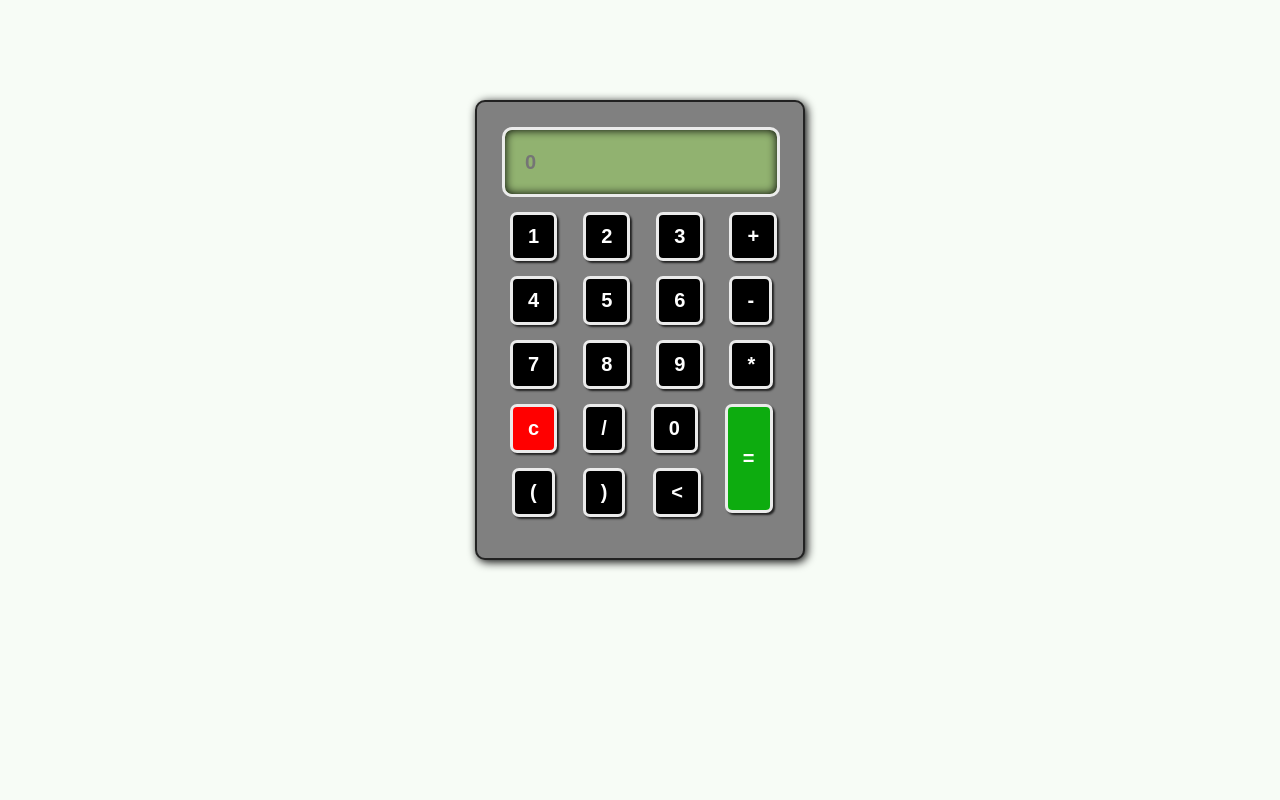
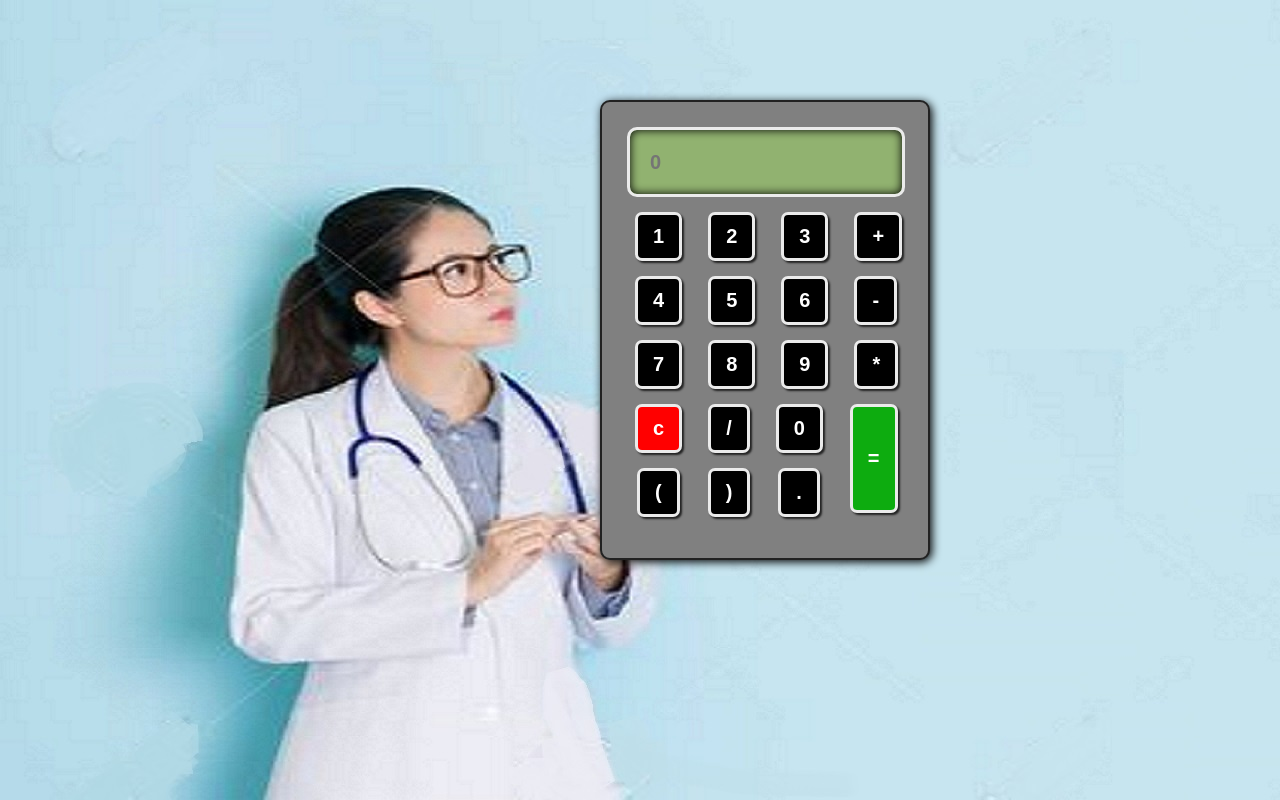
Before and after one commit to abdulhannan527/Simple-Calculator2, a plain HTML site: page index.html in a window 1280 px wide. Drawn offline with Linux system fonts and the light colour scheme.

Commit message:
all done

```diff
--- a/index.html
+++ b/index.html
@@ -38,7 +38,7 @@
     <div class="all-button">
         <input type="button" value="(" class="end-button shadow-button" onclick="insert('(')">
         <input type="button" value=")" class="end-button shadow-button" onclick="insert(')')">
-        <input type="button" value="<" class="end-button shadow-button" onclick="insert('<')">
+        <input type="button" value="." class="end-button shadow-button" onclick="insert('.')">
     </div>
     </form>
     <script src="script.js"></script>
--- a/style.css
+++ b/style.css
@@ -4,11 +4,15 @@
     box-sizing: border-box;
 }
 body{
-    background-color: #f7fcf6;
+    background-image: url("images/backImg.jpg");
+    width: 100%;
+    height: 700px;
 }
 .calculator{
     margin: 0 auto;
     margin-top: 100px;
+    margin-left:600px;
+
 }
 form{
     background-color: gray;
```
Also changed, not shown: images/backimg.jpg (added).
